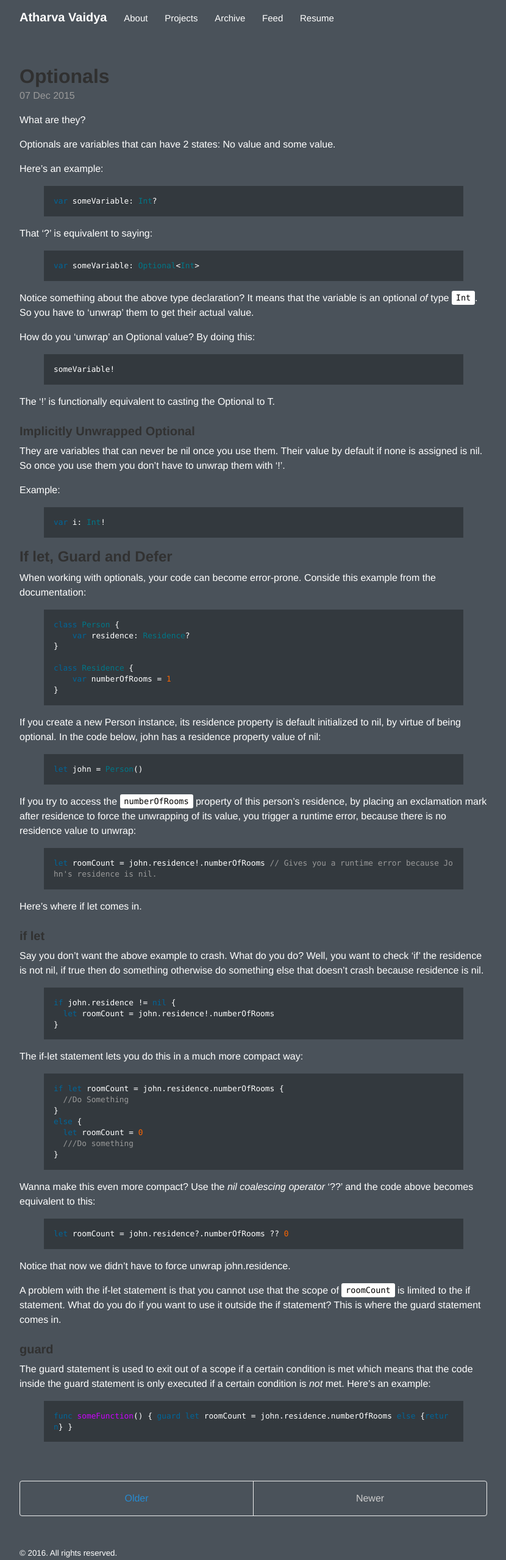
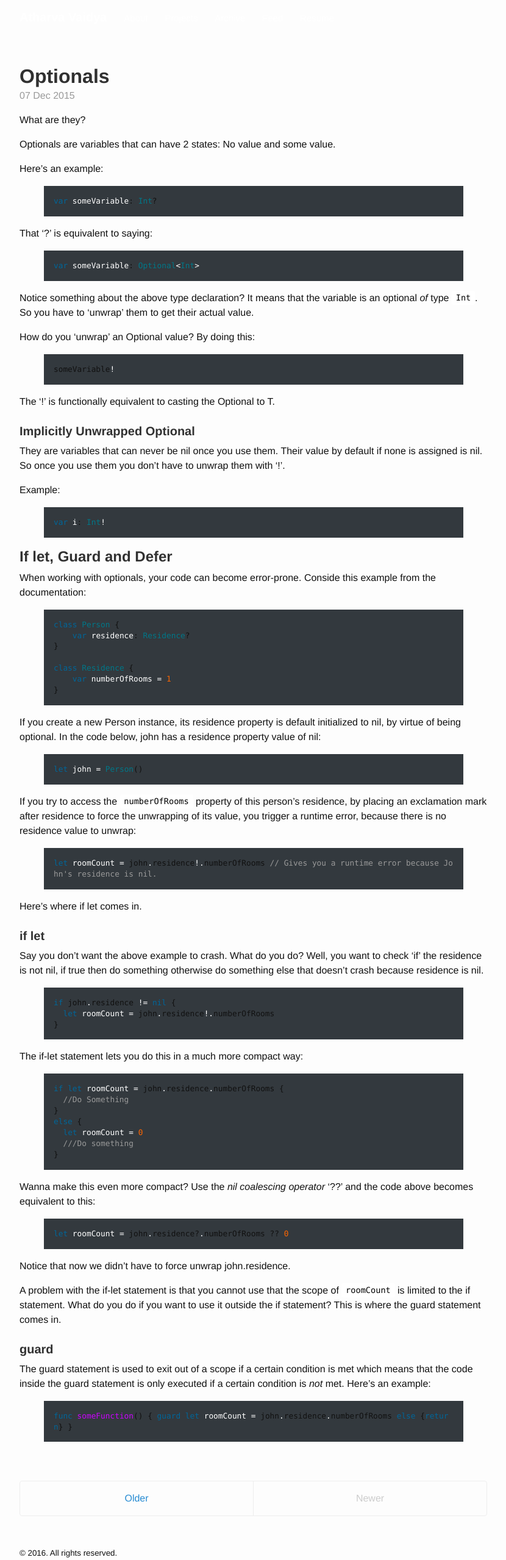
Before and after one commit to AtharvaVaidya/atharvavaidya.github.io, a Jekyll site: the page built from index.html, in a window 1280 px wide. Shown: the whole page at 61% size, without its empty margins (224-1054 px from the left). Built offline with Jekyll 4.4.1, drawn with Linux system fonts in a browser that asks for light colours; the list of posts is cut into pages by our own code.

Commit message:
Update poole.css

```diff
--- a/public/css/poole.css
+++ b/public/css/poole.css
@@ -59,8 +59,8 @@ html {
 }
 
 body {
-  color: #fff;
-  background-color: #4a525a;
+  color: #111;
+  background-color: #fdfdfd;
   -webkit-text-size-adjust: 100%;
       -ms-text-size-adjust: 100%;
 }
```
